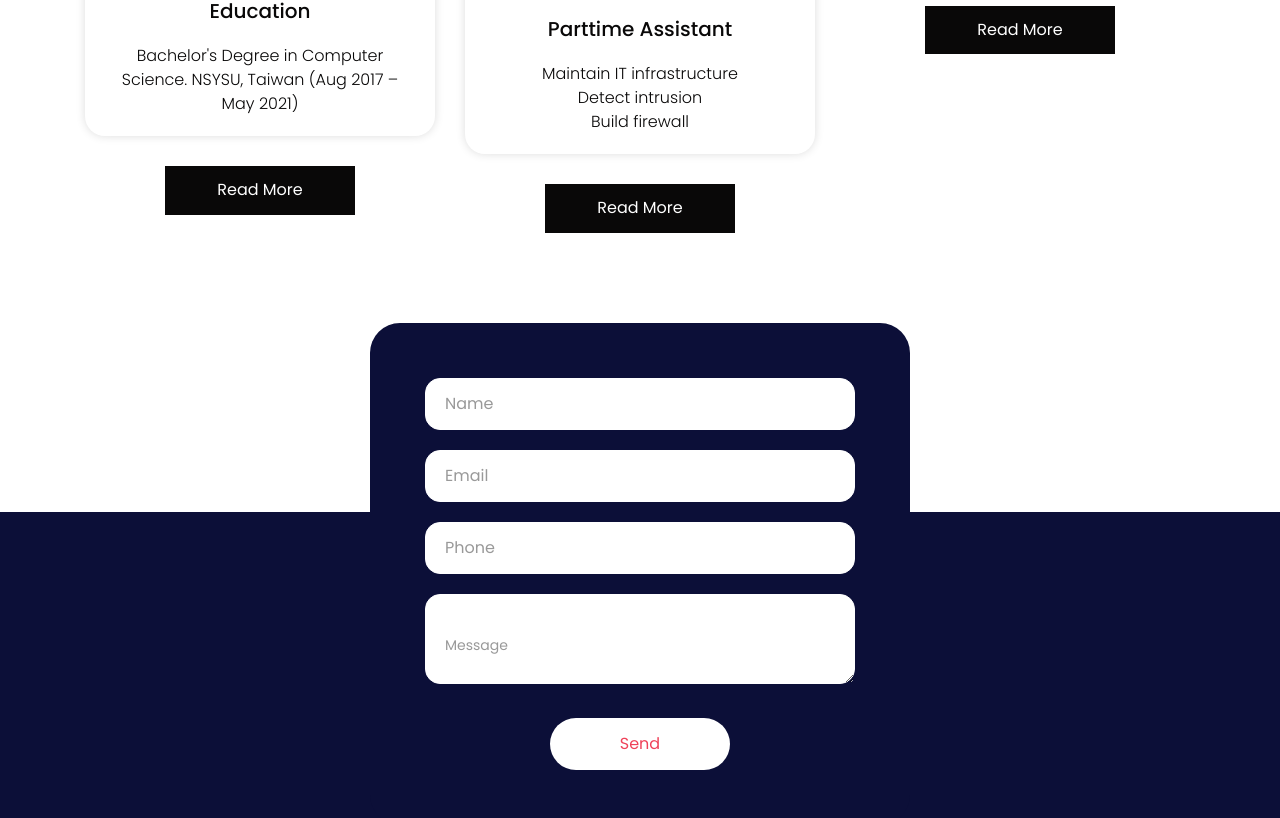
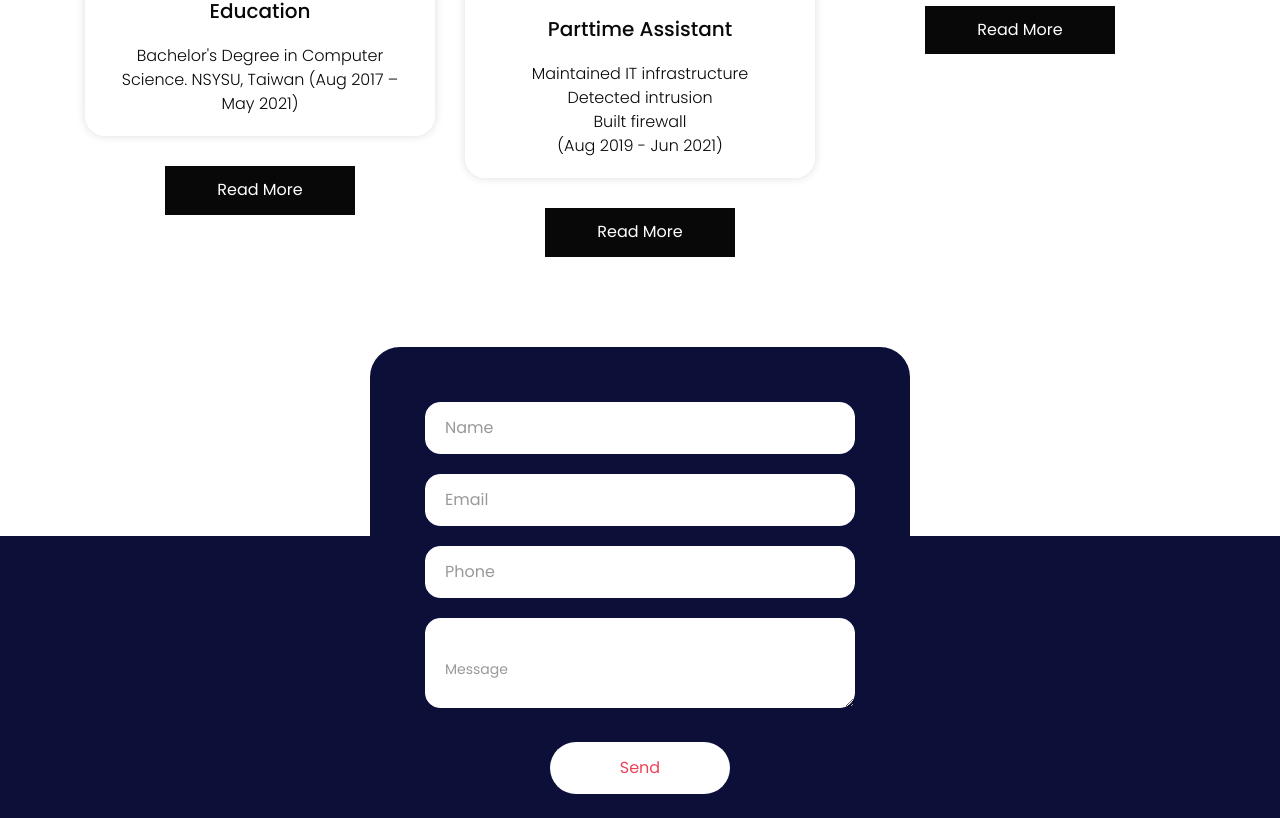
Before and after one commit to song856854132/song856854132.github.io, a plain HTML site: page index.html in a window 1280 px wide. Shown: the part 3649-4467 px from the top of the page. Drawn offline with nearby package versions, Linux system fonts and the light colour scheme.

Commit message:
Big revise, Portfolio, specialize8

```diff
--- a/index.html
+++ b/index.html
@@ -218,9 +218,10 @@
                   <div class="why-box">
                      <i><img src="images/TANET-LOGO3-300x204.png" alt="#" /></i>
                      <h3>Parttime Assistant</h3>
-                     <p>Maintain IT infrastructure<br>
-                        Detect intrusion<br>
-                        Build firewall
+                     <p>Maintained IT infrastructure<br>
+                        Detected intrusion<br>
+                        Built firewall<br>
+                        (Aug 2019 - Jun 2021)
                      </p>
                   </div>
                   <a class="read_more bg" href="#">Read More</a>
```
